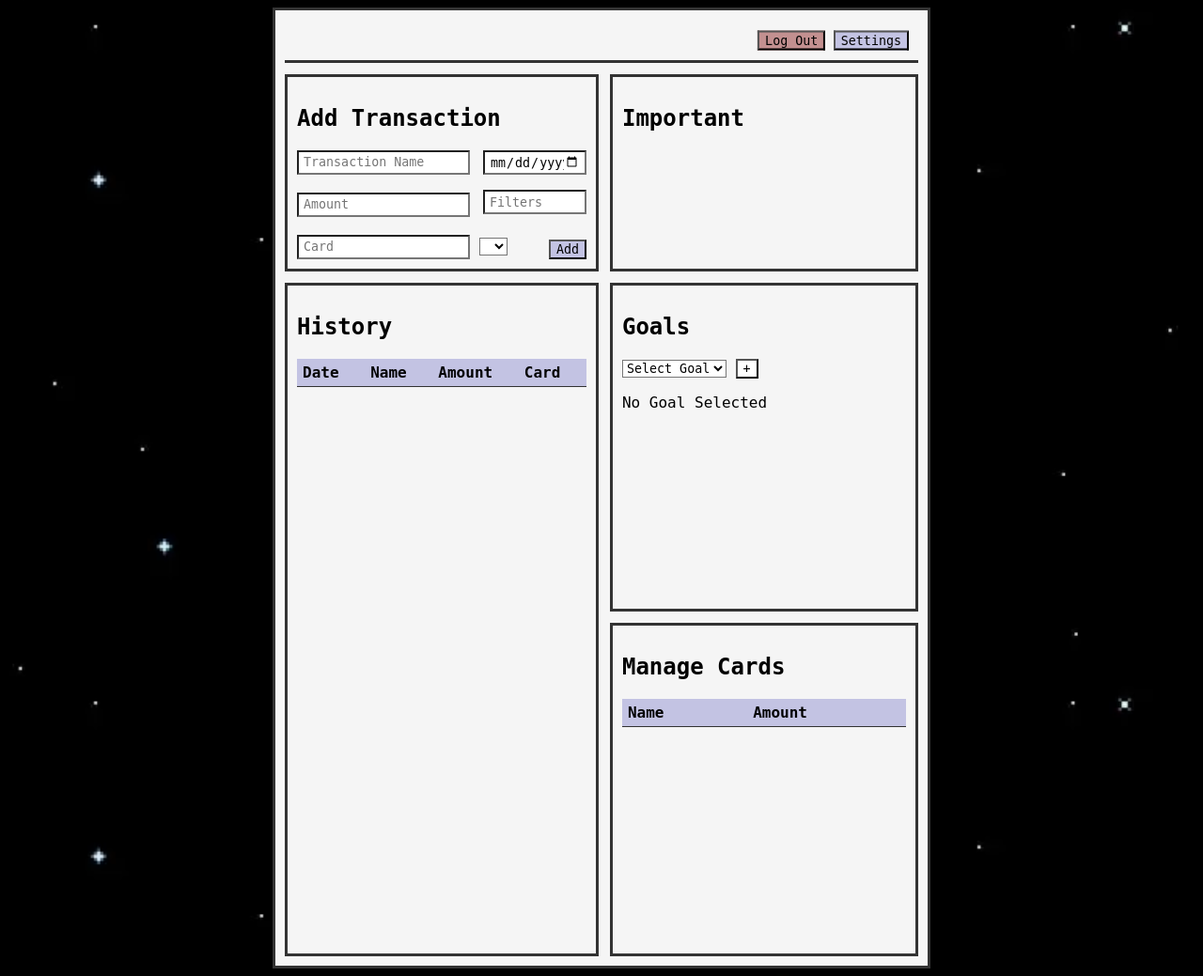
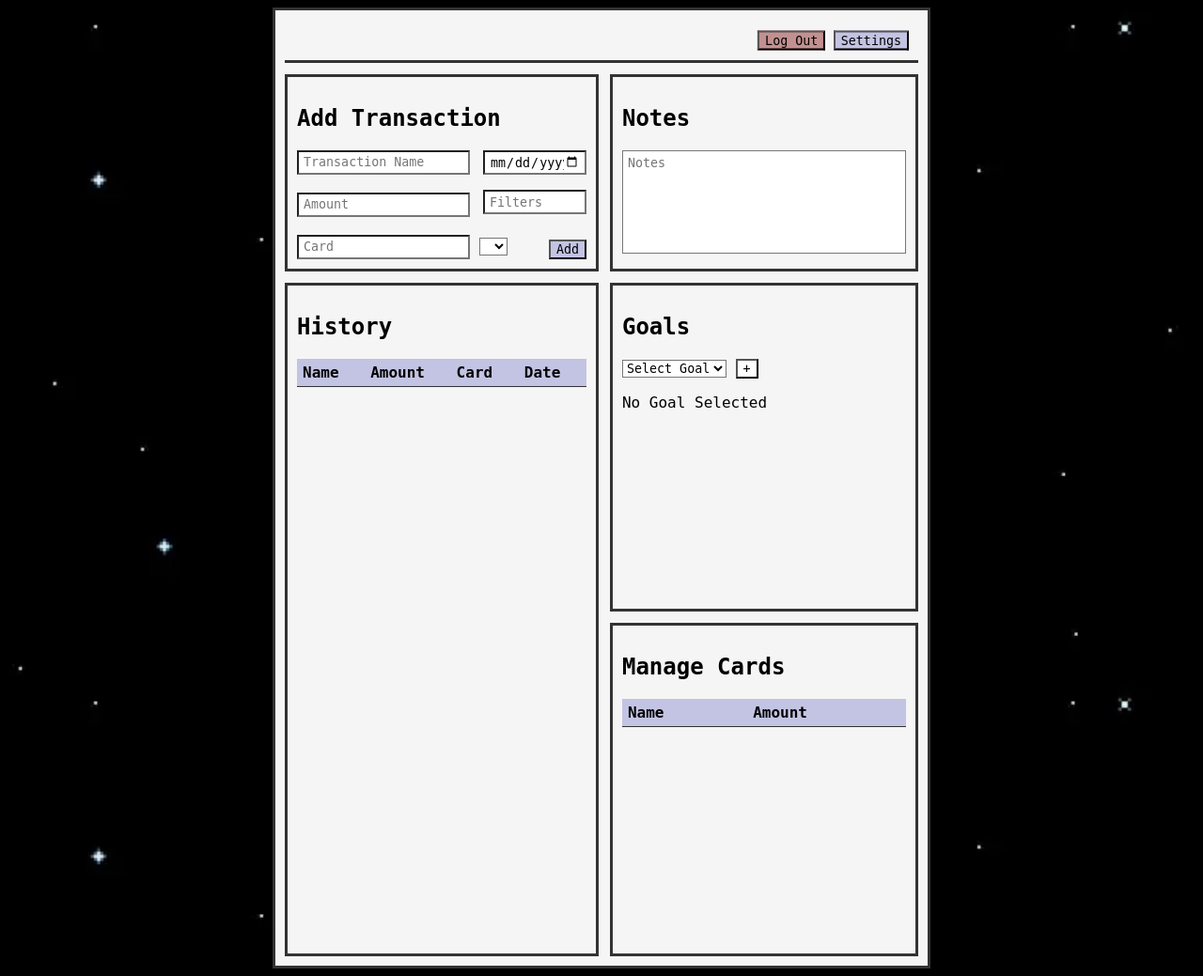
Before and after one commit to Lito239/CENProject, a Flask app: template templates/home_screen.html in a window 1280 px wide. Shown: the whole page at 94% size. Run offline with Flask 3, Linux system fonts and the light colour scheme; the template is opened without the code that fills it, so the values that code supplies are empty; some web fonts are replaced.

Commit message:
Changed Important section to Notes

```diff
--- a/templates/home_screen.html
+++ b/templates/home_screen.html
@@ -59,7 +59,8 @@
 
     <!-- ------- IMPORTANT INFORMATION ------- -->
     <div class="important-information" id="importantInformation">
-        <h2>Important</h2>
+        <h2>Notes</h2>
+        <textarea type="text" id="notes" class="notes" placeholder="Notes" ></textarea>
     </div>
 
     <!-- ------- HISTORY ------- -->
@@ -69,10 +70,10 @@
             <table>
                 <thead>
                     <tr>
-                        <th id="dateHeader" class="sortable-header" onclick="sortTransactions('date')">Date <span class="sort-arrow"></span></th>
                         <th id="nameHeader" class="sortable-header" onclick="sortTransactions('name')">Name <span class="sort-arrow"></span></th>
                         <th id="amountHeader" class="sortable-header" onclick="sortTransactions('amount')">Amount <span class="sort-arrow"></span></th>
                         <th id="cardHeader" class="sortable-header" onclick="sortTransactions('card')">Card <span class="sort-arrow"></span></th>
+                        <th id="dateHeader" class="sortable-header" onclick="sortTransactions('date')">Date <span class="sort-arrow"></span></th>
                     </tr>
                 </thead>
                 <tbody id="historyTable"></tbody>
```
